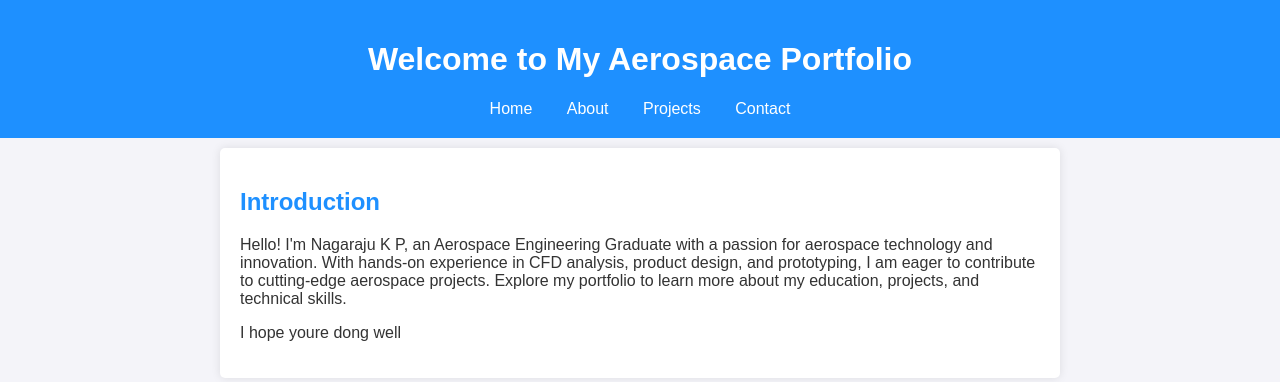
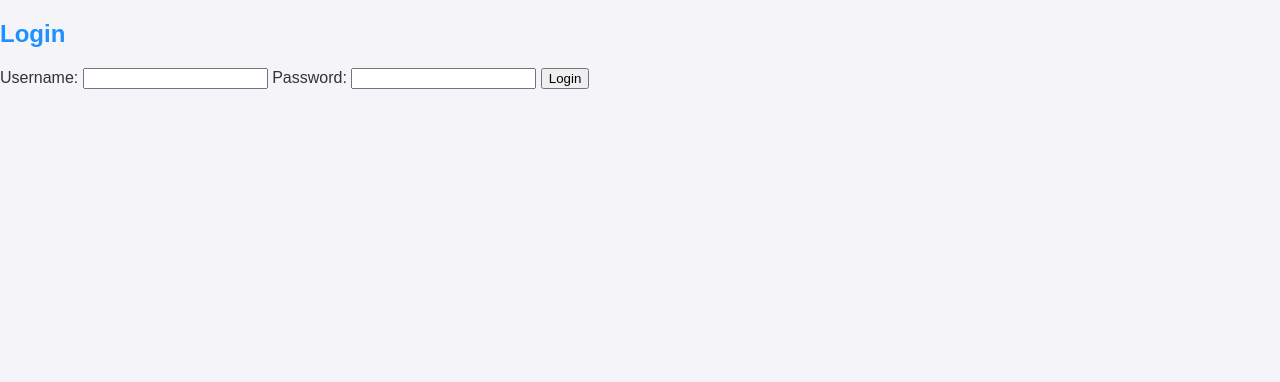
Before and after one commit to nagaraj-p-2001/n4253, a plain HTML site: page index.html in a window 1280 px wide. Drawn offline with Linux system fonts and the light colour scheme.

Commit message:
Update index.html login

```diff
--- a/index.html
+++ b/index.html
@@ -3,23 +3,34 @@
 <head>
     <meta charset="UTF-8">
     <meta name="viewport" content="width=device-width, initial-scale=1.0">
-    <title>Nagaraju K P | Aerospace Engineering Graduate </title>
+    <title>Login | My Portfolio</title>
     <link rel="stylesheet" href="style.css">
 </head>
 <body>
-    <header>
-        <h1>Welcome to My Aerospace Portfolio</h1>
-        <nav>
-            <a href="index.html">Home</a>
-            <a href="about.html">About</a>
-            <a href="projects.html">Projects</a>
-            <a href="contact.html">Contact</a>
-        </nav>
-    </header>
-    <section>
-        <h2>Introduction</h2>
-        <p>Hello! I'm Nagaraju K P, an Aerospace Engineering Graduate with a passion for aerospace technology and innovation. With hands-on experience in CFD analysis, product design, and prototyping, I am eager to contribute to cutting-edge aerospace projects. Explore my portfolio to learn more about my education, projects, and technical skills.</p>
-        <p>I hope youre dong well</p>
-    </section>
+    <div class="login-container">
+        <h2>Login</h2>
+        <form id="loginForm">
+            <label for="username">Username:</label>
+            <input type="text" id="username" required>
+            <label for="password">Password:</label>
+            <input type="password" id="password" required>
+            <button type="button" onclick="login()">Login</button>
+        </form>
+        <p id="loginMessage"></p>
+    </div>
+    <script>
+        function login() {
+            const username = document.getElementById("username").value;
+            const password = document.getElementById("password").value;
+
+            // Simple check for demonstration purposes
+            if (username === "testuser" && password === "mypassword") {
+                document.getElementById("loginMessage").textContent = "Login successful!";
+                window.location.href = "main.html";  // Redirect to main page
+            } else {
+                document.getElementById("loginMessage").textContent = "Invalid credentials!";
+            }
+        }
+    </script>
 </body>
 </html>
```
